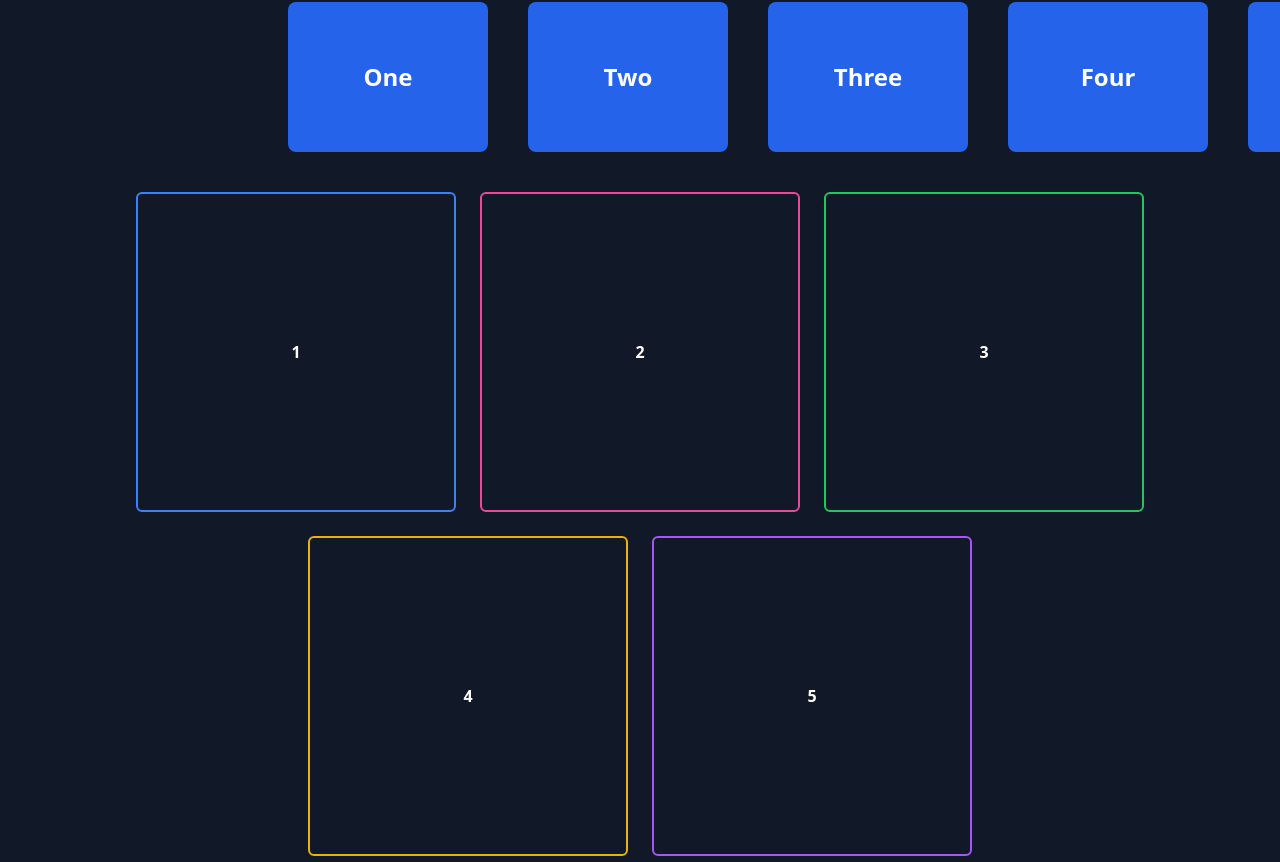
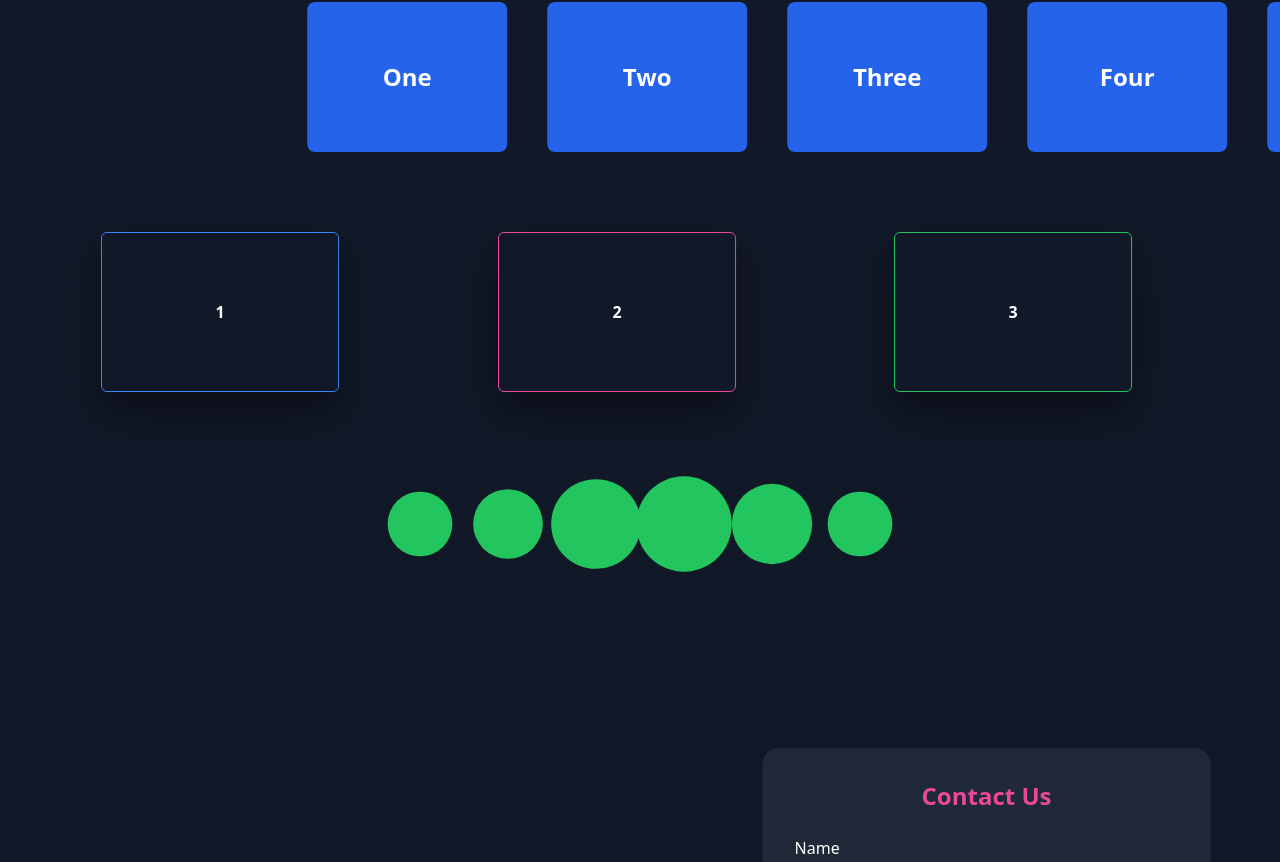
Before and after one commit to AMIREDDYRAKEY/practiceanimations, a React (Vite) app: page / in a window 1280 px wide. Shown: the part 1576-2438 px from the top of the page. Built offline with nearby package versions, Linux system fonts and the light colour scheme.

Commit message:
first commit

```diff
--- a/src/components/Borderanimate.jsx
+++ b/src/components/Borderanimate.jsx
@@ -6,21 +6,31 @@ const Borderanimate = () => {
     { id: 1, color: "border-blue-500" },
     { id: 2, color: "border-pink-500" },
     { id: 3, color: "border-green-500" },
-    { id: 4, color: "border-yellow-500" },
-    { id: 5, color: "border-purple-500" },
+
   ];
 
   return (
-    <div className="flex flex-wrap gap-6 justify-center items-center  bg-gray-900">
+    <div className="grid  grid-cols-3  ml-[100px] gap-[10px] items-center mt-10  bg-gray-900">
       {boxes.map((box) => (
         <motion.div
-          key={box.id}
-          className={`md:w-80 w-60 h-80 border-2 ${box.color} rounded-md flex items-center justify-center text-white font-bold`}
-          whileHover={{ rotateY: 180 }}
-          transition={{ duration: 1, ease: "linear" }}
-        >
-           {box.id}
-        </motion.div>
+  key={box.id}
+  className={`md:w-50 w-60 h-40 border-[1px] ${box.color} rounded-md flex items-center justify-center text-white font-bold shadow-lg cursor-pointer`}
+  animate={{
+    opacity: 1,
+    rotateY:360,
+    boxShadow: "0px 20px 40px rgba(0,0,0,0.4)"
+  }}
+  transition={{
+    duration: 4,
+    ease: "linear",
+    delay: 2,
+    repeat: Infinity
+  }}
+  style={{ perspective: 1000 }}
+>
+  {box.id}
+</motion.div>
+
       ))}
     </div>
   );
--- a/src/components/Cards.jsx
+++ b/src/components/Cards.jsx
@@ -19,9 +19,9 @@ const Cards = () => {
           <motion.div
             key={index}
             className="bg-white p-10 rounded-xl shadow-lg text-center cursor-pointer"
-            initial={{ opacity: 0, y: 50 }}
+            initial={{ opacity: 0, y: 100 }}
             animate={{ opacity: 1, y: 0 }}
-
+            transition={{duration:1,delay:index*0.5}}
             whileHover={{ scale: 1.6}}
           >
             <h3 className="text-2xl font-bold mb-2">{card.title}</h3>
--- a/src/components/Contact.jsx
+++ b/src/components/Contact.jsx
@@ -24,15 +24,15 @@ const Contact = () => {
             </div>
        <motion.div
         className="bg-gray-800 p-8 rounded-2xl shadow-lg w-[100%] max-w-md text-white"
-        initial={{ opacity: 0, y: 50 }}
-        animate={{ opacity: 1, y: 0 }}
-        transition={{ duration: 0.8, ease: "easeOut" }}
+        initial={{ opacity: 1, X: 50 }}
+        animate={{ opacity: 1, x:[0,10,0]}}
+        transition={{ duration: 3, ease: "linear" ,repeat:Infinity}}
       >
         <motion.h2
           className="text-2xl font-bold text-pink-500 mb-6 text-center"
           initial={{ opacity: 0, y: -20 }}
           animate={{ opacity: 1, y: 0 }}
-          transition={{ duration: 0.6, delay: 0.2 }}
+          transition={{ duration: 2, delay: 0.2 }}
         >
            Contact Us
         </motion.h2>
```
